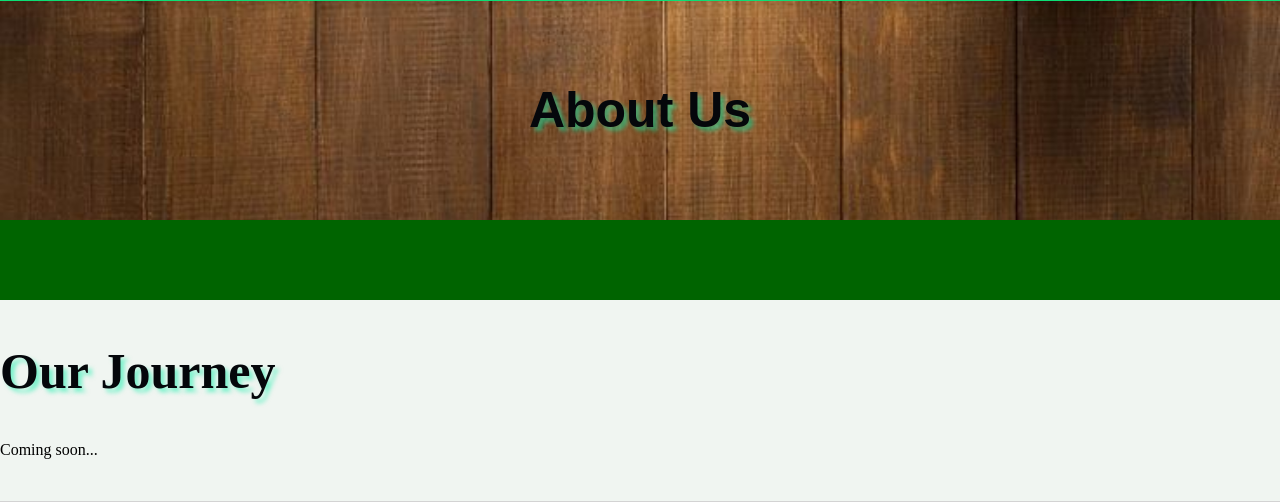
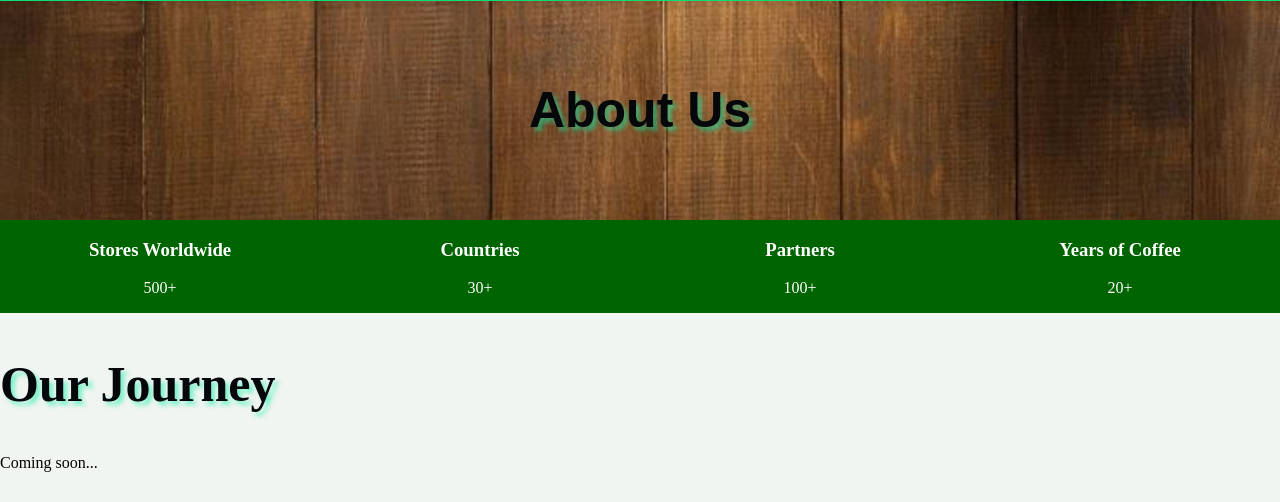
Before and after one commit to Ericchhun67/coffeebucks, a Flask app: page /about in a window 1280 px wide. Shown: the part 59-561 px from the top of the page. Run offline with Flask 3, Linux system fonts and the light colour scheme.

Commit message:
Add about html

```diff
--- a/templates/about.html
+++ b/templates/about.html
@@ -50,9 +50,21 @@
 <section class="status-bar">
     <!-- store worldwide, countries, partners, years of coffee. no use of api -->
      <div class="store-world">
-
+        <h3>Stores Worldwide</h3>
+        <p>500+</p>
      </div>
-
+        <div class="countries">
+            <h3>Countries</h3>
+            <p>30+</p>
+        </div>
+        <div class="partners">
+            <h3>Partners</h3>
+            <p>100+</p>
+        </div>
+        <div class="years-of-coffee">
+            <h3>Years of Coffee</h3>
+            <p>20+</p>
+        </div>
 </section>
 <style>
     .status-bar {
@@ -60,6 +72,11 @@
         min-height: 80px;
         display: flex;
         align-items: center;
+    }
+    .status-bar div {
+        flex: 1;
+        text-align: center;
+        color: white;
     }
 </style>
 <!-- about our journey section  -->
```
